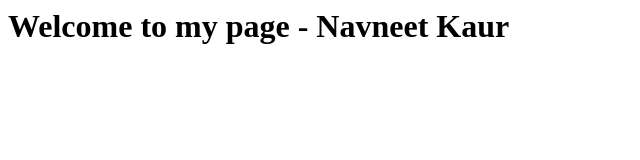
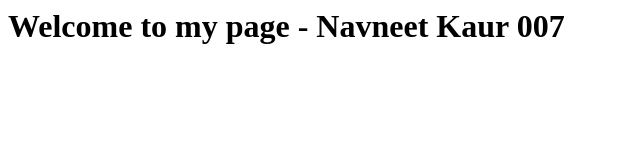
Before and after one commit to Navnitkaur/NavnitKaur.github.io, a plain HTML site: page index.html in a window 1280 px wide. Shown: the full height of the page, 0-640 px from the left. Drawn offline with Linux system fonts and the light colour scheme.

Commit message:
jsaajksa

```diff
--- a/index.html
+++ b/index.html
@@ -4,7 +4,7 @@
     </head>
     <body>
         <h1>
-            Welcome to my page - Navneet Kaur
+            Welcome to my page - Navneet Kaur 007
         </h1>
     </body>
 </html>
```
